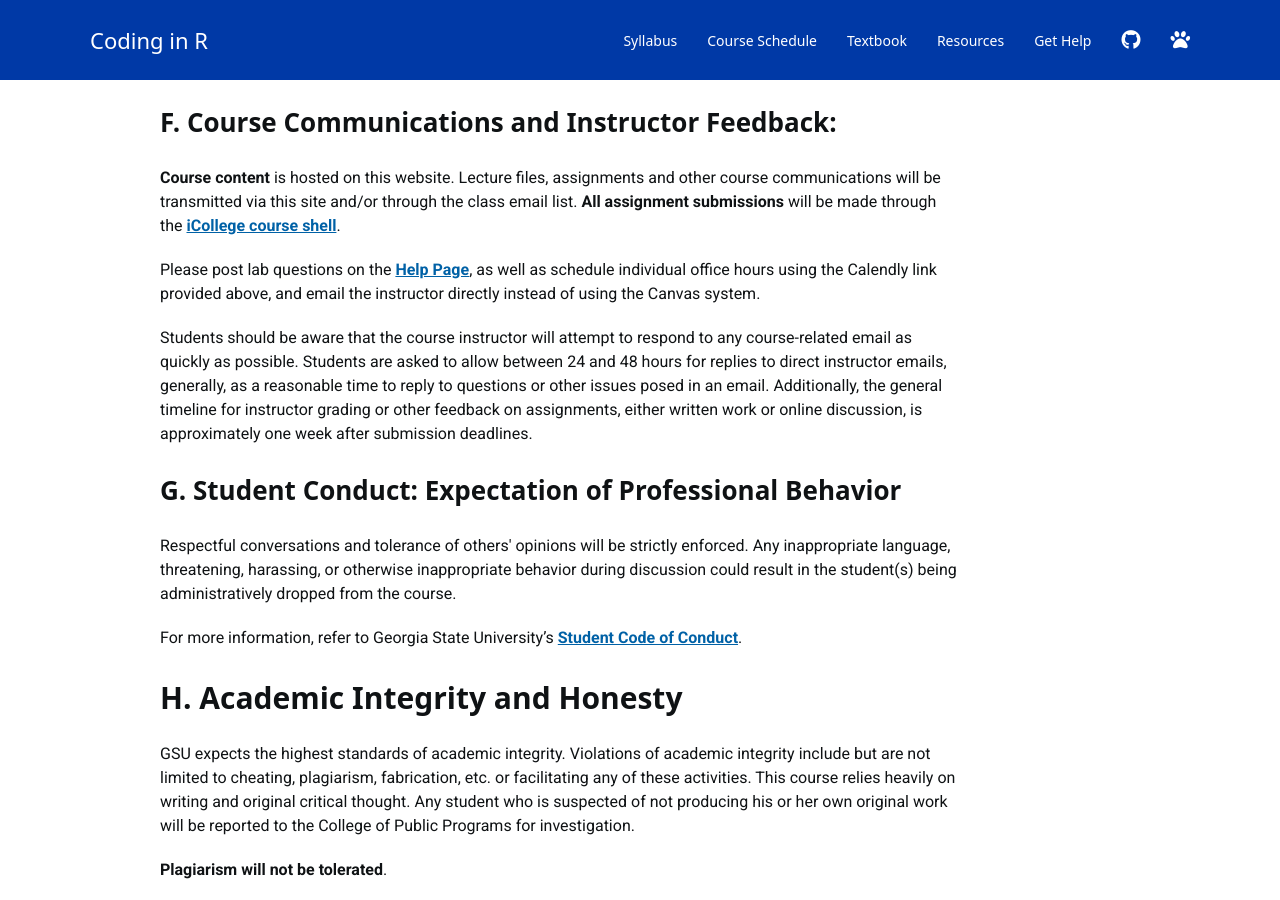
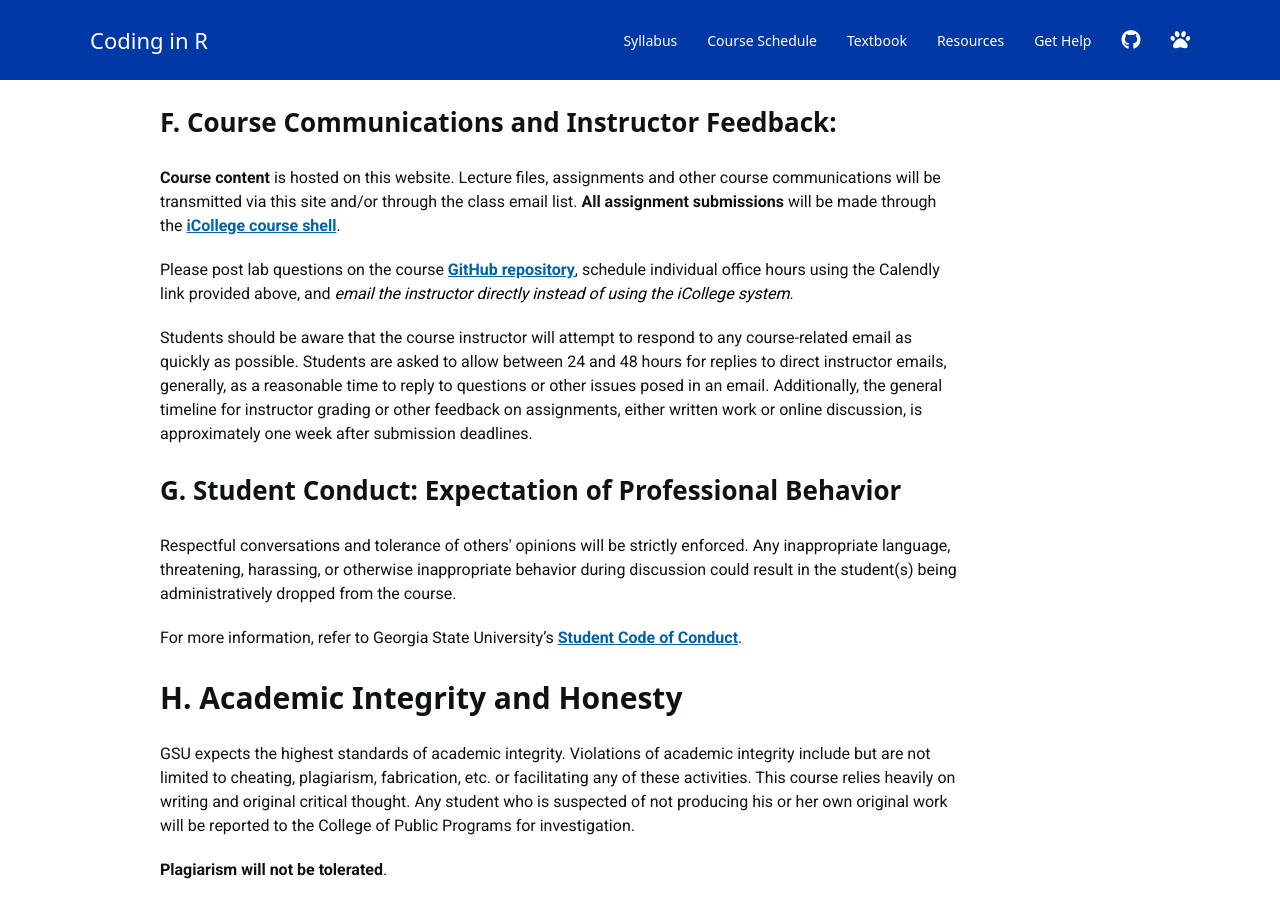
Before and after one commit to cssearcy/AYS-R-Coding-SPR-2020, a Jekyll site: the page built from index.md, in a window 1280 px wide and 900 px high, scrolled down 8691 px. Built offline with Jekyll 4.4.1, drawn with Linux system fonts in a browser that asks for light colours; nearby versions of some CDN libraries; a script bundle is joined from its source files by our own code; library files that are not in the unit come from our copies; a style sheet for code colours, icons or effects is not loaded.

Commit message:
updated icollege referene

```diff
--- a/index.md
+++ b/index.md
@@ -240,7 +240,7 @@ Grades for the course are largely based on weekly labs. Assigned work is accompa
 
 **Course content** is hosted on this website. Lecture files, assignments and other course communications will be transmitted via this site and/or through the class email list. **All assignment submissions** will be made through the [**iCollege course shell**](https://gastate.view.usg.edu/d2l/home/2322808).
 
-Please post lab questions on the [**Help Page**](https://cssearcy.github.io/AYS-R-Coding-SPR-2020/help), as well as schedule individual office hours using the Calendly link provided above, and email the instructor directly instead of using the Canvas system.
+Please post lab questions on the course [**GitHub repository**](https://github.com/cssearcy/AYS-R-Coding-SPR-2020/issues), schedule individual office hours using the Calendly link provided above, and *email the instructor directly instead of using the iCollege system*.
 
 Students should be aware that the course instructor will attempt to respond to any course-related email as quickly as possible. Students are asked to allow between 24 and 48 hours for replies to direct instructor emails, generally, as a reasonable time to reply to questions or other issues posed in an email. Additionally, the general timeline for instructor grading or other feedback on assignments, either written work or online discussion, is approximately one week after submission deadlines.
 
```
